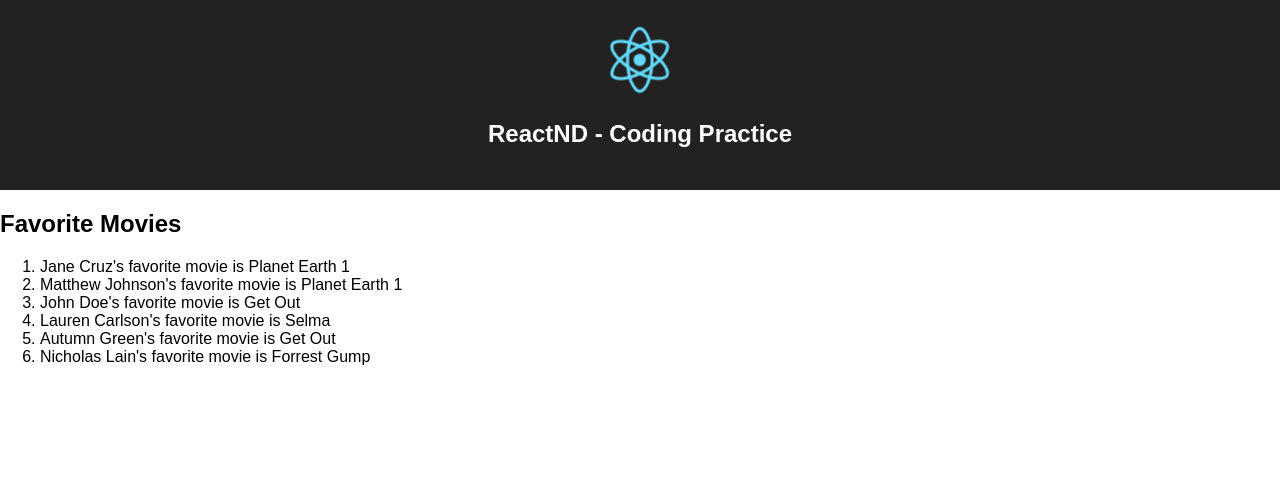
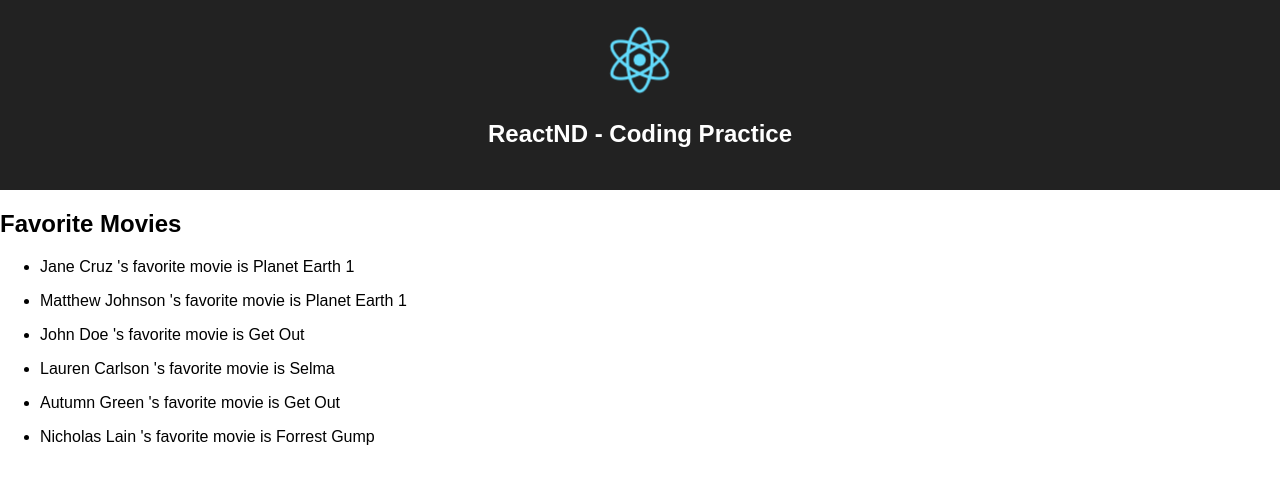
Before and after one commit to u-masato/udacity-react-workspace, a React (Create React App) app: page / in a window 1280 px wide. Shown: the top 484 px of the page. Built offline with nearby package versions, Linux system fonts and the light colour scheme.

Commit message:
refactor

```diff
--- a/src/App.js
+++ b/src/App.js
@@ -106,11 +106,18 @@ class App extends Component {
           <h1 className="App-title">ReactND - Coding Practice</h1>
         </header>
         <h2>Favorite Movies</h2>
-			<ol>
-            {profiles.map((profile) => (
-              <li key={profile.id}>{users[profile.userID].name}'s favorite movie is  { movies[profile.favoriteMovieID].name }</li>
-            ))}
-			</ol>
+			<ul>
+            {profiles.map((profile) => {
+              const userName = users[profile.userID].name;
+					const movieName = movies[profile.favoriteMovieID].name;
+
+              return (
+              		<li key={profile.id}>
+							<p>{`${userName} \'s favorite movie is ${movieName}`}</p>
+						</li>
+					)
+					})}
+			</ul>
       </div>
     );
   }
```
